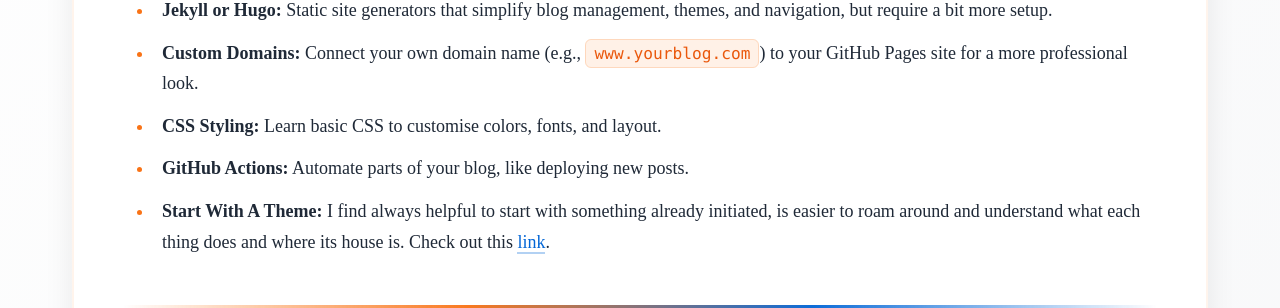
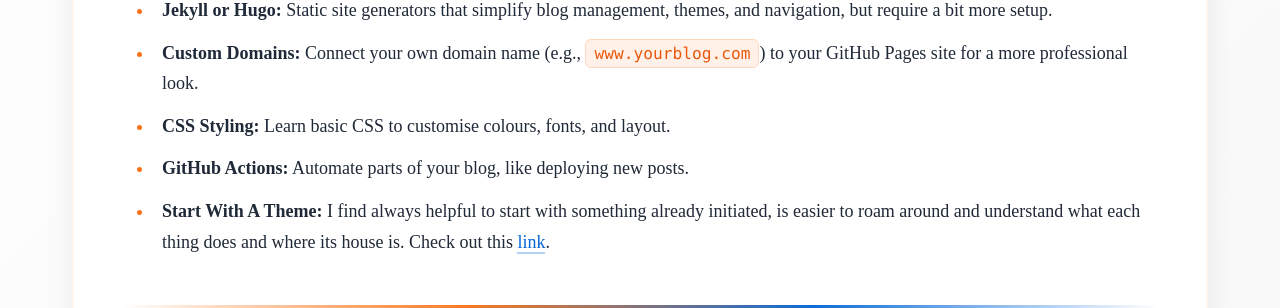
Before and after one commit to GIL794/gil794.github.io, a Jekyll site: the page built from _posts/2025-09-02-From-Zero-to-Portfolio-Hero:-A-Free-Portfolio-Journey.md, in a window 1280 px wide and 900 px high, scrolled down 4518 px. Shown: the part 144-452 px from the top of the window. Built offline with Jekyll 4.4.1, drawn with Linux system fonts in a browser that asks for light colours.

Commit message:
Final British English corrections for colours and colour scheme
Co-authored-by: GIL794 <200216885+GIL794@users.noreply.github.com>

```diff
--- a/_posts/2025-09-02-From-Zero-to-Portfolio-Hero:-A-Free-Portfolio-Journey.md
+++ b/_posts/2025-09-02-From-Zero-to-Portfolio-Hero:-A-Free-Portfolio-Journey.md
@@ -121,7 +121,7 @@ This is just the start! As you get comfortable, you might explore:
 
 *   **Jekyll or Hugo:** Static site generators that simplify blog management, themes, and navigation, but require a bit more setup.
 *   **Custom Domains:** Connect your own domain name (e.g., `www.yourblog.com`) to your GitHub Pages site for a more professional look.
-*   **CSS Styling:** Learn basic CSS to customise colors, fonts, and layout.
+*   **CSS Styling:** Learn basic CSS to customise colours, fonts, and layout.
 *   **GitHub Actions:** Automate parts of your blog, like deploying new posts.
 *   **Start With A Theme:** I find always helpful to start with something already initiated, is easier to roam around and understand what each thing does and where its house is. Check out this [link](https://chadbaldwin.net/2021/03/14/how-to-build-a-sql-blog.html/).
 
```
Also changed, not shown: RECOMMENDATIONS.md (+4 -4 lines), README.md.
